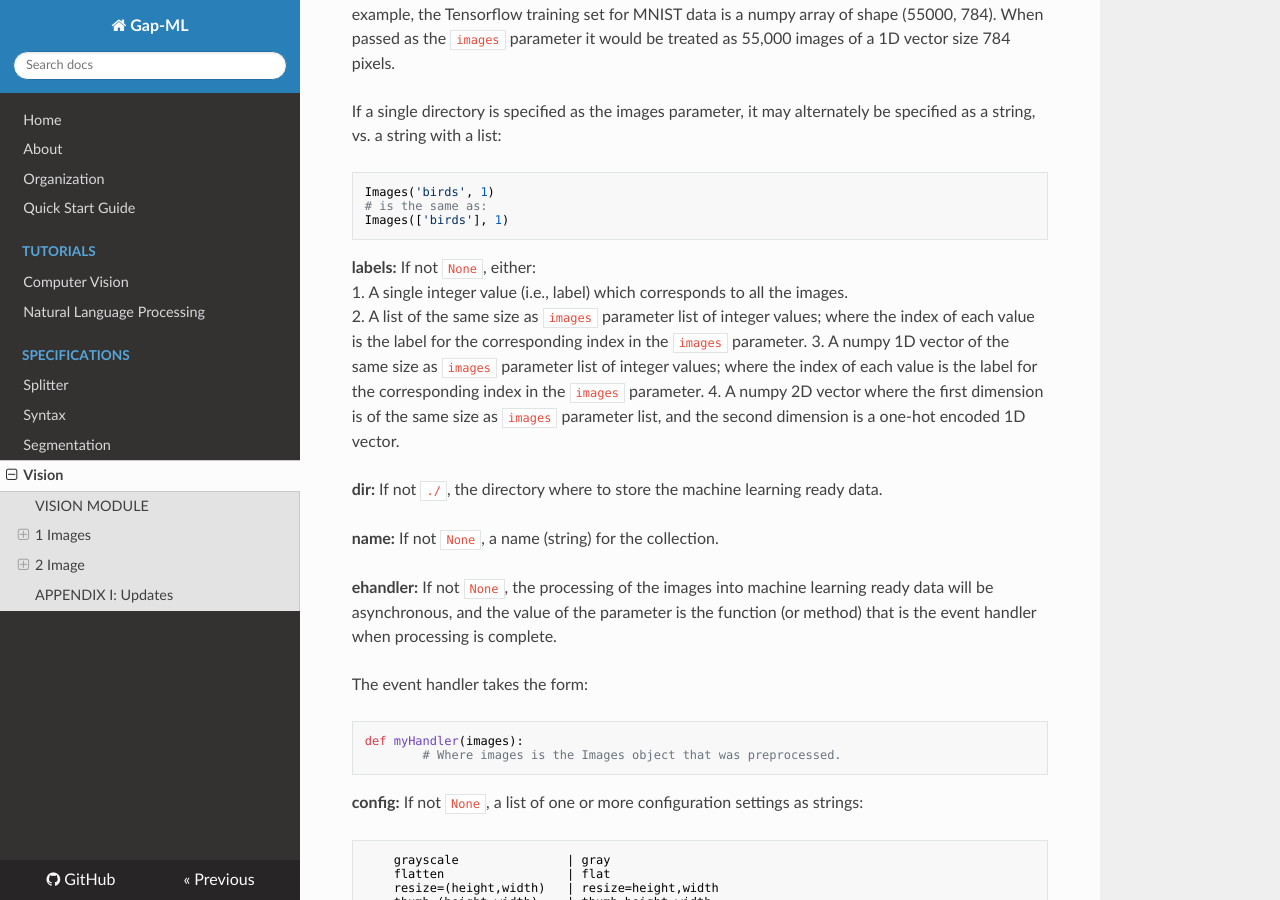
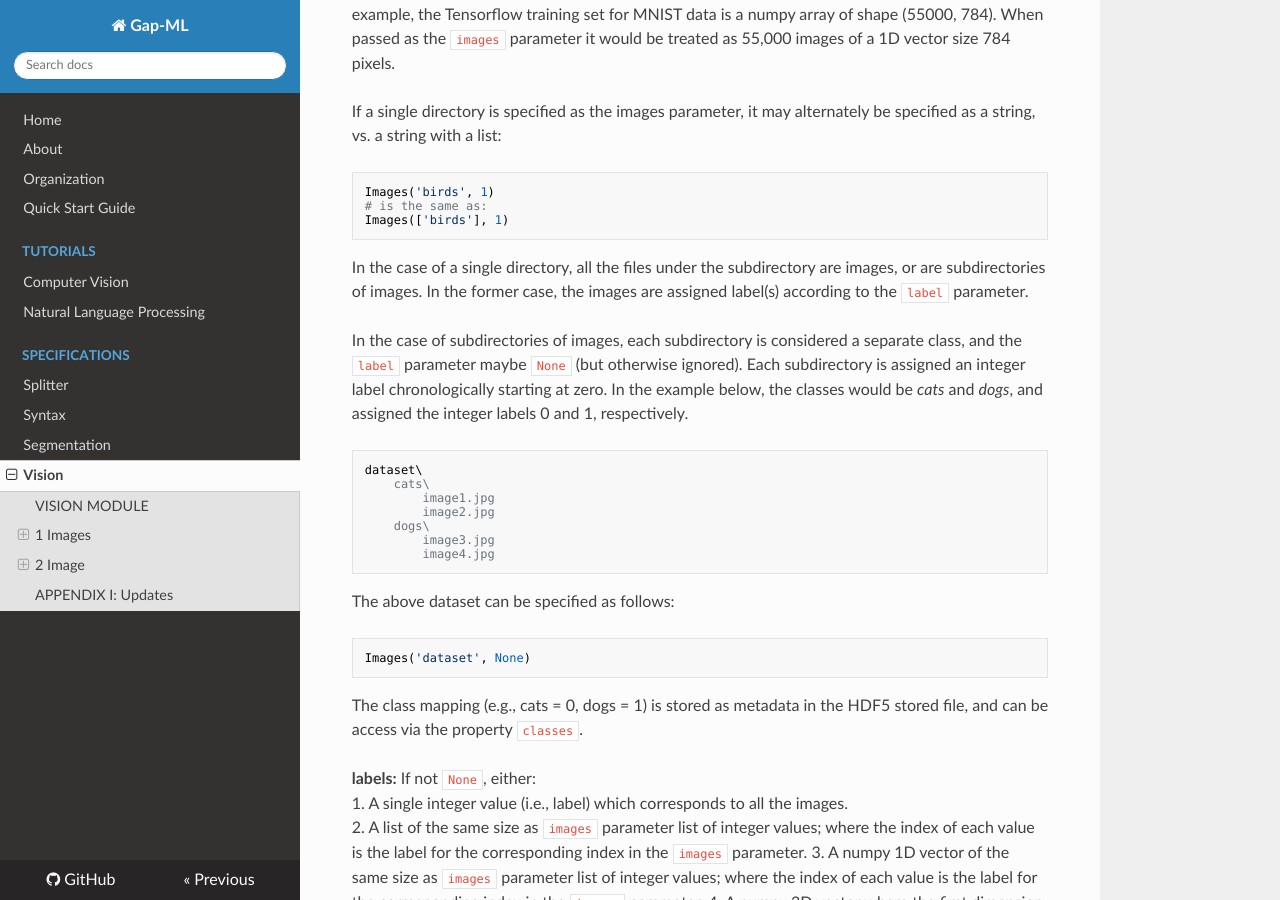
Before and after one commit to andrewferlitsch/Gap, an MkDocs documentation site: the page built from docs/specs/vision_spec.md, in a window 1280 px wide and 900 px high, scrolled down 1603 px. Built offline with MkDocs 1.6.1, drawn with Linux system fonts in a browser that asks for light colours; nearby versions of some CDN libraries; some of the changed text lies outside the part shown.

Commit message:
Update vision_spec.md

````diff
--- a/docs/specs/vision_spec.md
+++ b/docs/specs/vision_spec.md
@@ -57,6 +57,28 @@ Images('birds', 1)
 # is the same as:
 Images(['birds'], 1)
 ```
+
+In the case of a single directory, all the files under the subdirectory are images, or are subdirectories of images. In the former case, the images are assigned label(s) according to the `label` parameter.
+
+In the case of subdirectories of images, each subdirectory is considered a separate class, and the `label` parameter maybe `None` (but otherwise ignored). Each subdirectory is assigned an integer label chronologically starting at zero. In the example below, the classes would be *cats* and *dogs*, and assigned the integer labels 0 and 1, respectively.
+
+```
+dataset\
+	cats\
+		image1.jpg
+		image2.jpg
+	dogs\
+		image3.jpg
+		image4.jpg
+```
+
+The above dataset can be specified as follows:
+
+```python
+Images('dataset', None)
+```
+
+The class mapping (e.g., cats = 0, dogs = 1) is stored as metadata in the HDF5 stored file, and can be access via the property `classes`.
 
 **labels:** If not `None`, either:
 1.	A single integer value (i.e., label) which corresponds to all the images.
@@ -216,6 +238,23 @@ labels = images.labels
 **Usage**
 
 When used as a getter the property returns the label or list of labels for the collection.
+
+#### 1.3.5 classes
+
+**Synopsis**
+
+```python
+# Getter
+classes = images.classes
+```
+
+**Usage**
+
+When used as a getter the property returns the class mapping as a list of tuples of class names and their corresponding integer labels. If their is no class mapping, the property will return `None`. Below is an example.
+
+```
+('cats', 0), ('dogs', 1) ]
+```
 
 #### 1.3.5 time
 
````
